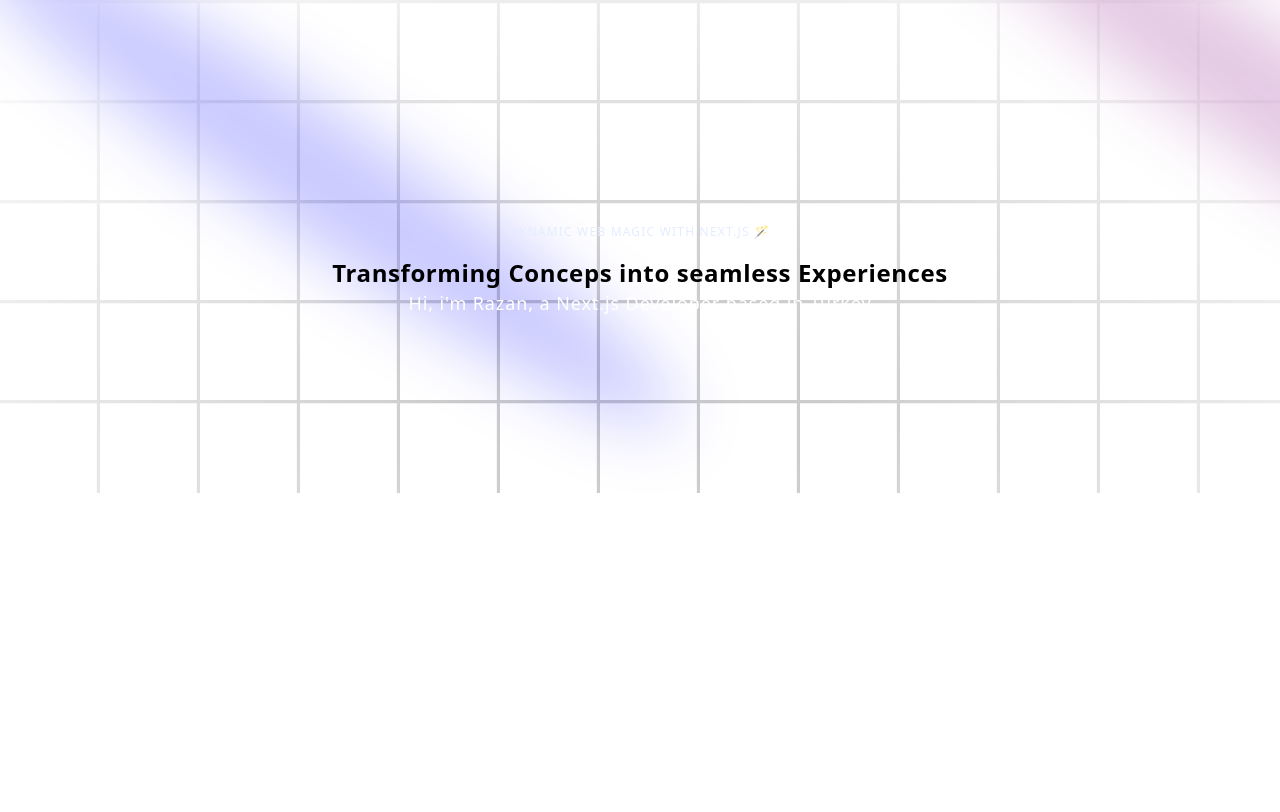
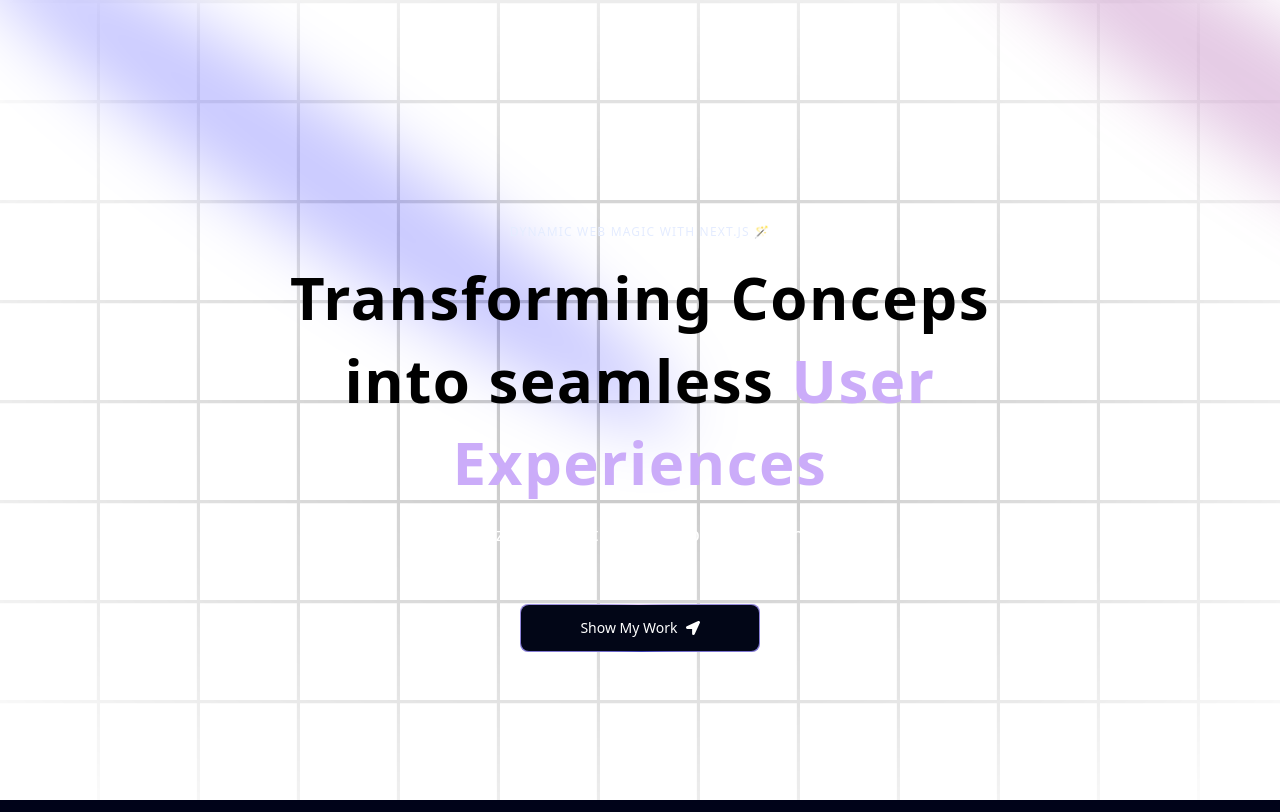
Before and after one commit to RazanRezq/nextjs-portfolio, a Next.js app: page / in a window 1280 px wide. Built offline with nearby package versions, Linux system fonts and the light colour scheme.

Commit message:
add MagicButton component and enhance Hero component with updated text and styling adjustments

```diff
--- a/components/Hero.tsx
+++ b/components/Hero.tsx
@@ -1,6 +1,8 @@
 import React from 'react';
 import { Spotlight } from '../components/ui/Spotlight';
 import { TextGenerateEffect } from './ui/TextGenerateEffect';
+import MagicButton from './ui/MagicButton';
+import { FaLocationArrow } from 'react-icons/fa';
 
 function Hero() {
   return (
@@ -28,11 +30,19 @@ function Hero() {
           </h2>
           <TextGenerateEffect
             className="text-center text-[40px] md:text-5xl lg:text-6xl"
-            words="Transforming Conceps into seamless Experiences "
+            words="Transforming Conceps into seamless User Experiences "
           />
           <p className="lg:-text2xl mb-4 text-center text-sm md:text-lg md:tracking-wider">
             Hi, i&apos;m Razan, a Next.js Developer based in Turkey
           </p>
+
+          <a>
+            <MagicButton
+              title="Show My Work"
+              icon={<FaLocationArrow />}
+              position="right"
+            />
+          </a>
         </div>
       </div>
     </div>
--- /dev/null
+++ b/components/ui/MagicButton.tsx
@@ -0,0 +1,30 @@
+import React from 'react';
+
+function MagicButton({
+  title,
+  icon,
+  position,
+  handleClick,
+  otherClasses,
+}: {
+  title: string;
+  icon: React.ReactNode;
+  position: string;
+  handleClick?: () => void;
+  otherClasses?: string;
+}) {
+  return (
+    <button className="md: relative mt-10 inline-flex h-12 w-full overflow-hidden rounded-lg p-[1px] focus:outline-none md:w-60">
+      <span className="absolute inset-[-1000%] animate-[spin_2s_linear_infinite] bg-[conic-gradient(from_90deg_at_50%_50%,#E2CBFF_0%,#393BB2_50%,#E2CBFF_100%)]" />
+      <span
+        className={`inline-flex h-full w-full cursor-pointer items-center justify-center gap-2 rounded-lg bg-slate-950 px-7 text-sm font-medium text-white backdrop-blur-3xl ${otherClasses}`}
+      >
+        {position === 'left' && icon}
+        {title}
+        {position === 'right' && icon}
+      </span>
+    </button>
+  );
+}
+
+export default MagicButton;
--- a/components/ui/TextGenerateEffect.tsx
+++ b/components/ui/TextGenerateEffect.tsx
@@ -6,29 +6,25 @@ import { cn } from '@/lib/utils';
 export const TextGenerateEffect = ({
   words,
   className,
-  filter = true,
-  duration = 0.5,
 }: {
   words: string;
   className?: string;
-  filter?: boolean;
-  duration?: number;
 }) => {
   const [scope, animate] = useAnimate();
   const wordsArray = words.split(' ');
   useEffect(() => {
+    console.log(wordsArray);
     animate(
       'span',
       {
         opacity: 1,
-        filter: filter ? 'blur(0px)' : 'none',
       },
       {
-        duration: duration ? duration : 1,
+        duration: 2,
         delay: stagger(0.2),
       }
     );
-  }, [animate, duration, filter]);
+  }, [animate, wordsArray]);
 
   const renderWords = () => {
     return (
@@ -37,10 +33,10 @@ export const TextGenerateEffect = ({
           return (
             <motion.span
               key={word + idx}
-              className="text-black opacity-0 dark:text-white"
-              style={{
-                filter: filter ? 'blur(10px)' : 'none',
-              }}
+              // change here if idx is greater than 3, change the text color to #CBACF9
+              className={` ${
+                idx > 3 ? 'text-purple' : 'text-black dark:text-white'
+              } opacity-0`}
             >
               {word}{' '}
             </motion.span>
@@ -52,8 +48,10 @@ export const TextGenerateEffect = ({
 
   return (
     <div className={cn('font-bold', className)}>
-      <div className="mt-4">
-        <div className="text-2xl leading-snug tracking-wide text-black dark:text-white">
+      {/* mt-4 to my-4 */}
+      <div className="my-4">
+        {/* remove  text-2xl from the original */}
+        <div className="leading-snug tracking-wide text-black dark:text-white">
           {renderWords()}
         </div>
       </div>
--- a/package.json
+++ b/package.json
@@ -16,6 +16,7 @@
     "next-themes": "^0.4.4",
     "react": "^19.0.0",
     "react-dom": "^19.0.0",
+    "react-icons": "^5.5.0",
     "tailwind-merge": "^3.0.1",
     "tailwindcss-animate": "^1.0.7",
     "theme": "^0.0.8"
```
Also changed, not shown: 1 other file (tests, documents, lock files or other folders).
